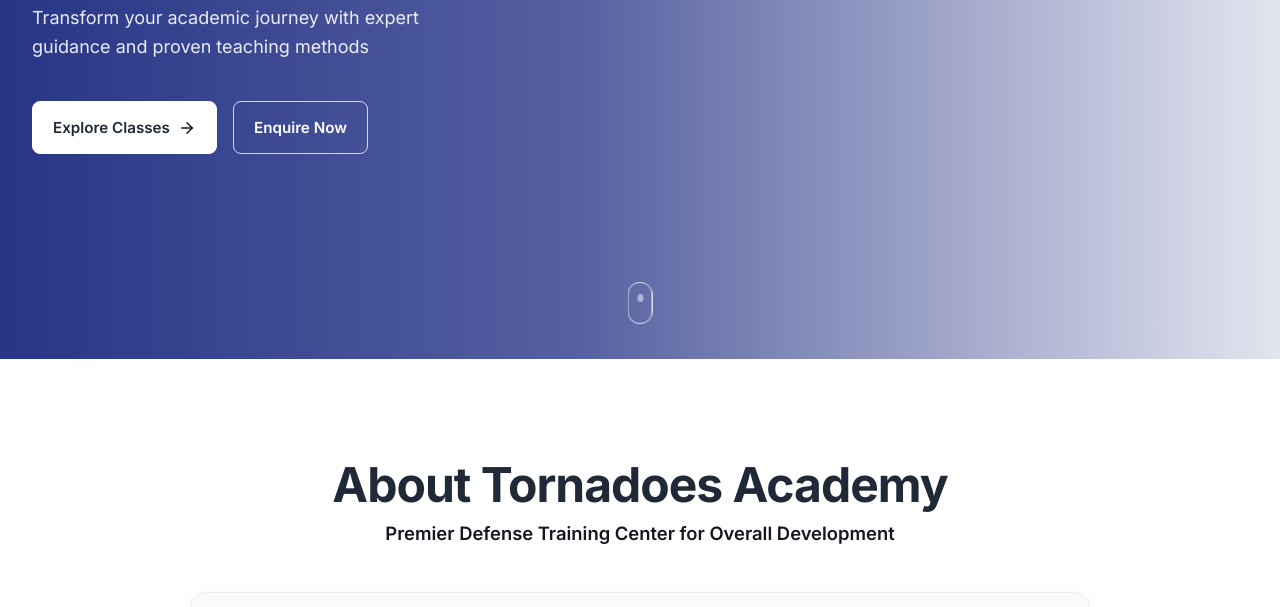
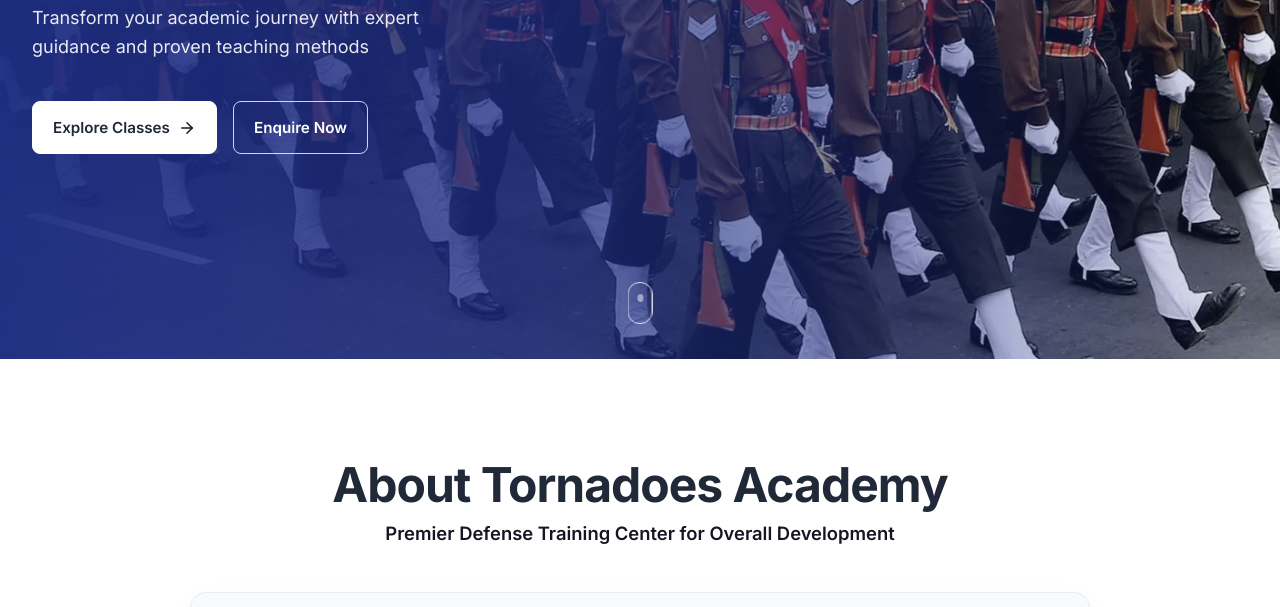
Before and after one commit to rsp24/Tornadoes-academy, a plain HTML site: page index.html in a window 1280 px wide. Shown: the part 441-1048 px from the top of the page. Drawn offline with Linux system fonts and the light colour scheme; the site is published under a folder, as on GitHub Pages, so addresses that start at the root find nothing.

Commit message:
Tornadoes academy home page update

```diff
--- a/assets/css/style.css
+++ b/assets/css/style.css
@@ -163,9 +163,6 @@
     width: 100%;
     min-height: calc(100vh - var(--header-height));
     margin-top: var(--header-height);
-    background-image:
-        linear-gradient(to right, rgba(30, 45, 130, 0.96) 0%, rgba(30, 45, 130, 0.75) 45%, rgba(30, 45, 130, 0.1) 100%),
-        url('/assets/images/home-banner.webp');
     background-size: cover;
     background-position: center;
     background-repeat: no-repeat;
--- a/index.html
+++ b/index.html
@@ -34,7 +34,7 @@
     </header>
     <main>
         <!-- Hero Section -->
-        <section class="hero">
+        <section class="hero" style="background-image: linear-gradient(to right, rgba(30, 45, 130, 0.96) 0%, rgba(30, 45, 130, 0.75) 45%, rgba(30, 45, 130, 0.1) 100%), url('assets/images/home-banner.webp');">
             <div class="hero-container">
                 <div class="hero-content">
                     <h1 class="hero-title">
```
